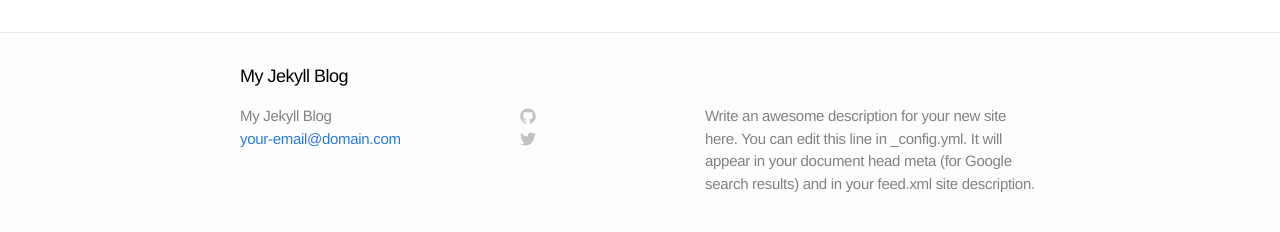
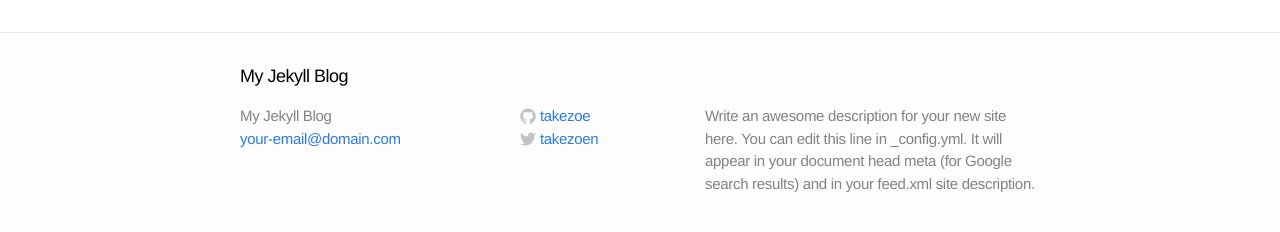
Before and after one commit to takezoe/blog, a Jekyll site: the page built from index.html, in a window 1280 px wide. Shown: the part 481-713 px from the top of the page. Built offline with Jekyll 4.4.1, drawn with Linux system fonts in a browser that asks for light colours.

Commit message:
Modify footer

```diff
--- a/_includes/footer.html
+++ b/_includes/footer.html
@@ -14,7 +14,7 @@
     <div class="footer-col-2 column">
       <ul>
         <li>
-          <a href="https://github.com/{{ site.username }}">
+          <a href="https://github.com/takezoe">
             <span class="icon github">
               <svg version="1.1" class="github-icon-svg" xmlns="http://www.w3.org/2000/svg" xmlns:xlink="http://www.w3.org/1999/xlink" x="0px" y="0px"
                  viewBox="0 0 16 16" enable-background="new 0 0 16 16" xml:space="preserve">
@@ -29,11 +29,11 @@
                 c0,0.208,0.14,0.449,0.534,0.373c3.081-1.028,5.302-3.935,5.302-7.362C15.76,3.906,12.285,0.431,7.999,0.431z"/>
               </svg>
             </span>
-            <span class="username">{{ site.username }}</span>
+            <span class="username">takezoe</span>
           </a>
         </li>
         <li>
-          <a href="https://twitter.com/{{ site.username }}">
+          <a href="https://twitter.com/takezoen">
             <span class="icon twitter">
               <svg version="1.1" class="twitter-icon-svg" xmlns="http://www.w3.org/2000/svg" xmlns:xlink="http://www.w3.org/1999/xlink" x="0px" y="0px"
                  viewBox="0 0 16 16" enable-background="new 0 0 16 16" xml:space="preserve">
@@ -46,7 +46,7 @@
                 c6.015,0,9.304-4.983,9.304-9.304c0-0.142-0.003-0.283-0.009-0.423C14.976,4.29,15.531,3.714,15.969,3.058z"/>
               </svg>
             </span>
-            <span class="username">{{ site.username }}</span>
+            <span class="username">takezoen</span>
           </a>
         </li>
       </ul>
```
